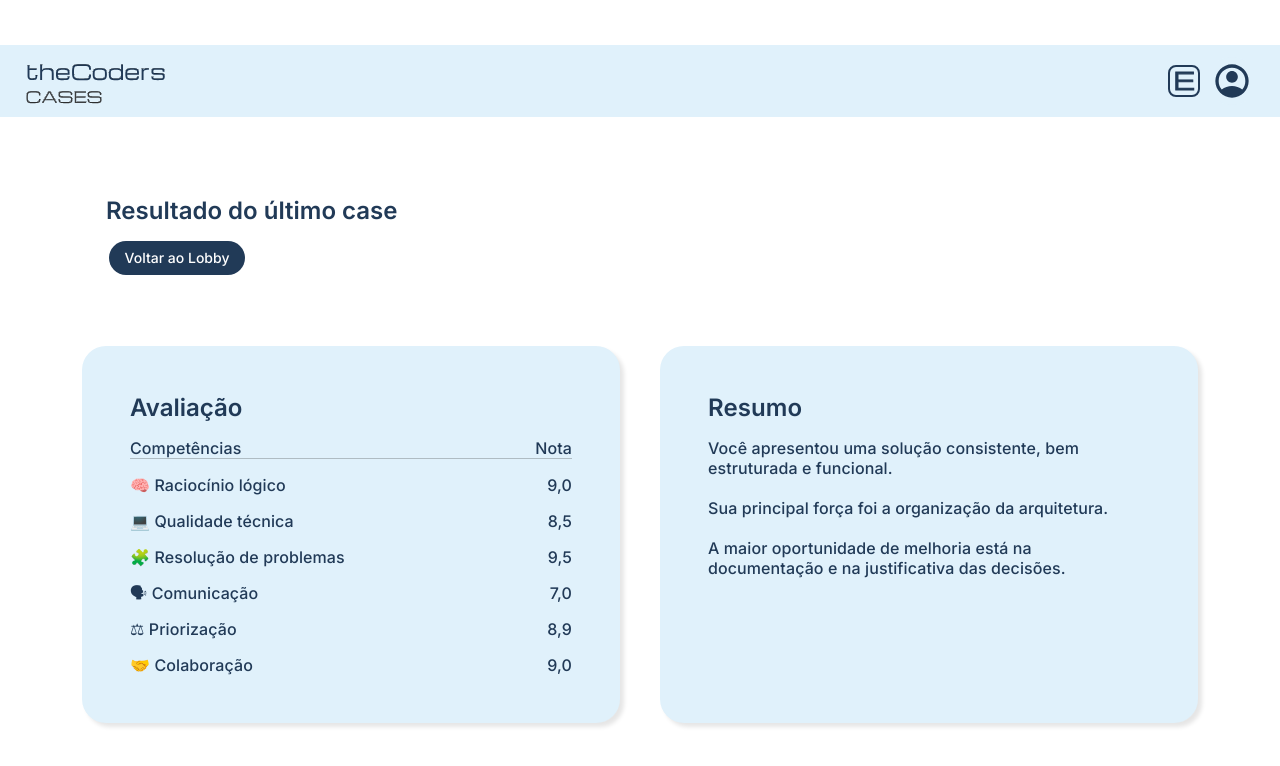
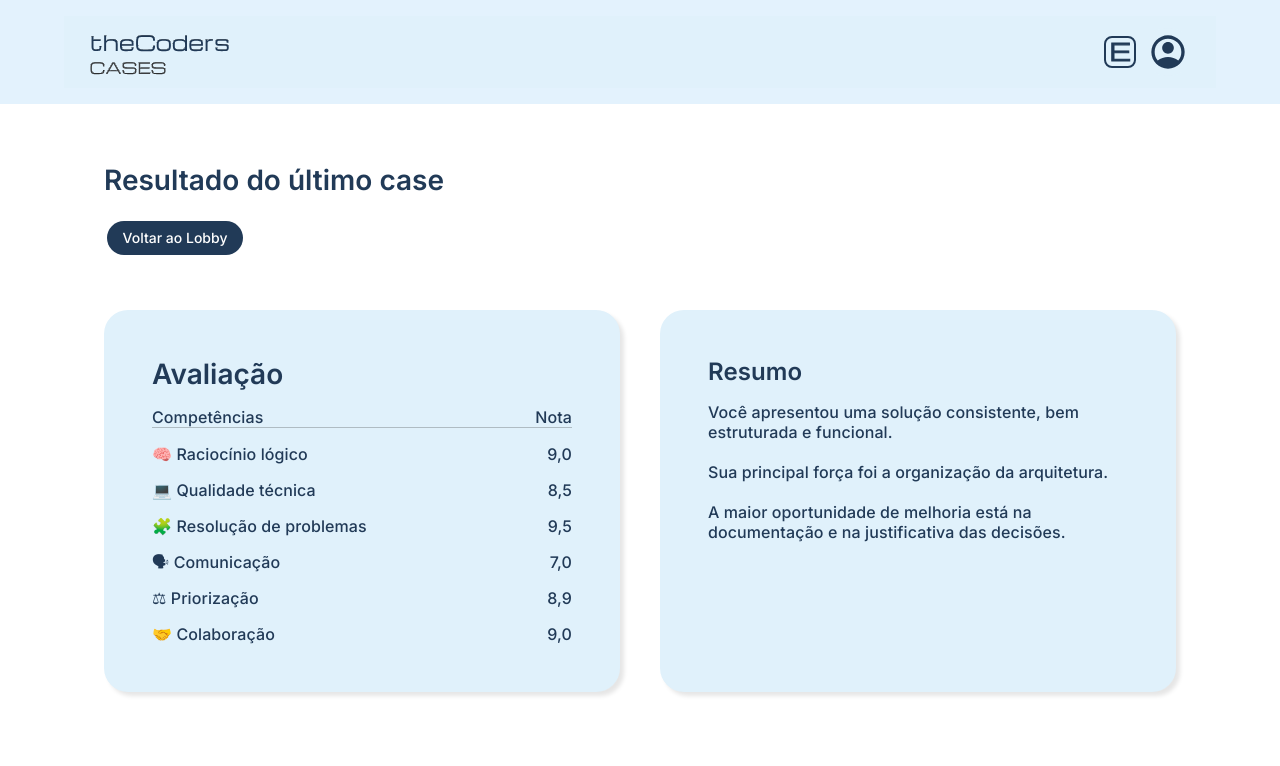
Before and after one commit to juninhos-comunidade/thecoders, a React (Vite) app in the folder thecoders-cases/: page /lobby in a window 1280 px wide. Both pictures are taken after a click on the button "Último Resultado". Shown: the top 766 px of the page. Built offline with nearby package versions, Linux system fonts and the light colour scheme; no server answers.

Commit message:
🎨 style: melhora layout das páginas de login e lobby

```diff
--- a/thecoders-cases/src/pages/last-result/index.css
+++ b/thecoders-cases/src/pages/last-result/index.css
@@ -1,19 +1,37 @@
+.header-azul {
+    position: fixed;
+    top: 0;
+    left: 0;
+    width: 100vw;
+    z-index: 1000;
+    display: flex;
+    justify-content: space-between;
+    align-items: center;
+    padding: 1rem clamp(1.5rem, 5vw, 5rem);
+    background-color: #e3f2fd;
+    box-sizing: border-box;
+}
+
+
 .container-last-result {
     display: flex;
-    padding: 5rem 5.125rem 0 5.125rem;
     flex-direction: column;
-    align-items: center;
+    align-items: flex-start;
     gap: 2rem;
-    flex: 1 0 0;
-    align-self: stretch;
+    width: 100%;
+    max-width: 1200px;
+    margin: 0 auto;
+    padding: 6.5rem clamp(1rem, 5vw, 5.125rem) 2rem;
+    box-sizing: border-box;
 }
+
 
 .textos {
     display: flex;
-    padding: 0 1.5rem;
+    flex-direction: column;
     align-items: flex-start;
-    gap: 0.5rem;
-    align-self: stretch;
+    gap: 1rem;
+    width: 100%;
 }
 
 .return {
@@ -24,21 +42,29 @@
     align-items: center;
 }
 
-h3, .title {
-    align-self: stretch;
+h3,
+.title {
     color: var(--cor-primaria);
+    font-size: clamp(1.25rem, 2.5vw, 1.75rem);
+    margin: 0;
 }
 
-h3 {
-    flex: 1 0 0;
+.cards-container {
+    display: grid;
+    grid-template-columns: repeat(2, 1fr);
+    gap: 2.5rem 40px;
+    width: 100%;
+    padding: 1rem 0;
 }
-.cards-container {
-    display: inline-grid;
-    padding: 2rem 0;
-    row-gap: 2.5rem;
-    column-gap: 40px;
-    align-self: stretch;
-    grid-template-rows: repeat(1,fit-content(100%));
-    grid-template-columns: repeat(2,minmax(0,1fr));
-    grid-auto-flow: row;
+
+@media (max-width: 768px) {
+    .container-last-result {
+        gap: 1.5rem;
+        padding-top: 5.5rem;
+    }
+
+    .cards-container {
+        grid-template-columns: 1fr;
+        gap: 1.5rem;
+    }
 }
--- a/thecoders-cases/src/pages/lobby/index.css
+++ b/thecoders-cases/src/pages/lobby/index.css
@@ -1,31 +1,68 @@
+* {
+    box-sizing: border-box;
+}
+
+
+.header-azul {
+    position: fixed;
+    top: 0;
+    left: 0;
+    right: 0;
+    width: 100%;
+    z-index: 1000;
+    display: flex;
+    justify-content: space-between;
+    align-items: center;
+    padding: 1rem clamp(1rem, 5vw, 5rem);
+    background-color: #e3f2fd;
+}
+
+
 .container-lobby {
     display: flex;
-    padding: 5rem 5.125rem 0 5.125rem;
     flex-direction: column;
-    align-items: center;
+    align-items: flex-start;
     gap: 2rem;
-    flex: 1 0 0;
-    align-self: stretch;
+    width: 100%;
+    max-width: 1200px;
+    margin: 0 auto;
+
+    padding: 8.5rem clamp(1rem, 5vw, 5.125rem) 3rem;
 }
+
 
 .textos {
     display: flex;
     flex-direction: column;
-    align-items: flex-start;
     gap: 0.5rem;
-    align-self: stretch;
+    width: 100%;
 }
 
 h3, .title {
-    align-self: stretch;
     color: var(--cor-primaria);
+    font-size: clamp(1.25rem, 2.5vw, 1.75rem);
+    margin: 0;
 }
+
 
 .cards {
     display: flex;
-    padding: 2rem 0;
     justify-content: center;
-    align-items: center;
     gap: 2.5rem;
-    align-self: stretch;
+    width: 100%;
+    flex-wrap: wrap;
 }
+
+.cards > * {
+    flex: 1 1 280px;
+}
+
+@media (max-width: 768px) {
+    .container-lobby {
+        gap: 1.5rem;
+        padding-top: 7rem;
+
+    .cards {
+        gap: 1.5rem;
+    }
+}
--- a/thecoders-cases/src/pages/login/index.css
+++ b/thecoders-cases/src/pages/login/index.css
@@ -10,7 +10,7 @@
   justify-content: center;
 }
 
-/* Coluna Esquerda */
+
 .coluna-apresentacao {
   flex: 1;
   max-width: 550px;
@@ -58,7 +58,7 @@
   margin-top: 1.5rem;
 }
 
-/* Coluna Direita (Card de Login) */
+
 .coluna-login {
   flex: 1;
   display: flex;
@@ -132,7 +132,6 @@
   object-fit: contain;
 }
 
-/* Divisor */
 .divisor {
   display: flex;
   align-items: center;
@@ -154,7 +153,7 @@
   padding: 0 12px;
 }
 
-/* Formulário e Inputs */
+
 .card-login form {
   display: flex;
   flex-direction: column;
@@ -232,7 +231,7 @@
   background: #0f172a;
 }
 
-/* Links do Rodapé */
+
 .links-auxiliares {
   display: flex;
   flex-direction: column;
@@ -274,3 +273,8 @@
     padding: 1.5rem;
   }
 }
+.mensagem-erro {
+    color: #d92d20;
+    font-size: 0.85rem;
+    margin: -6px 0 12px;
+}
```
